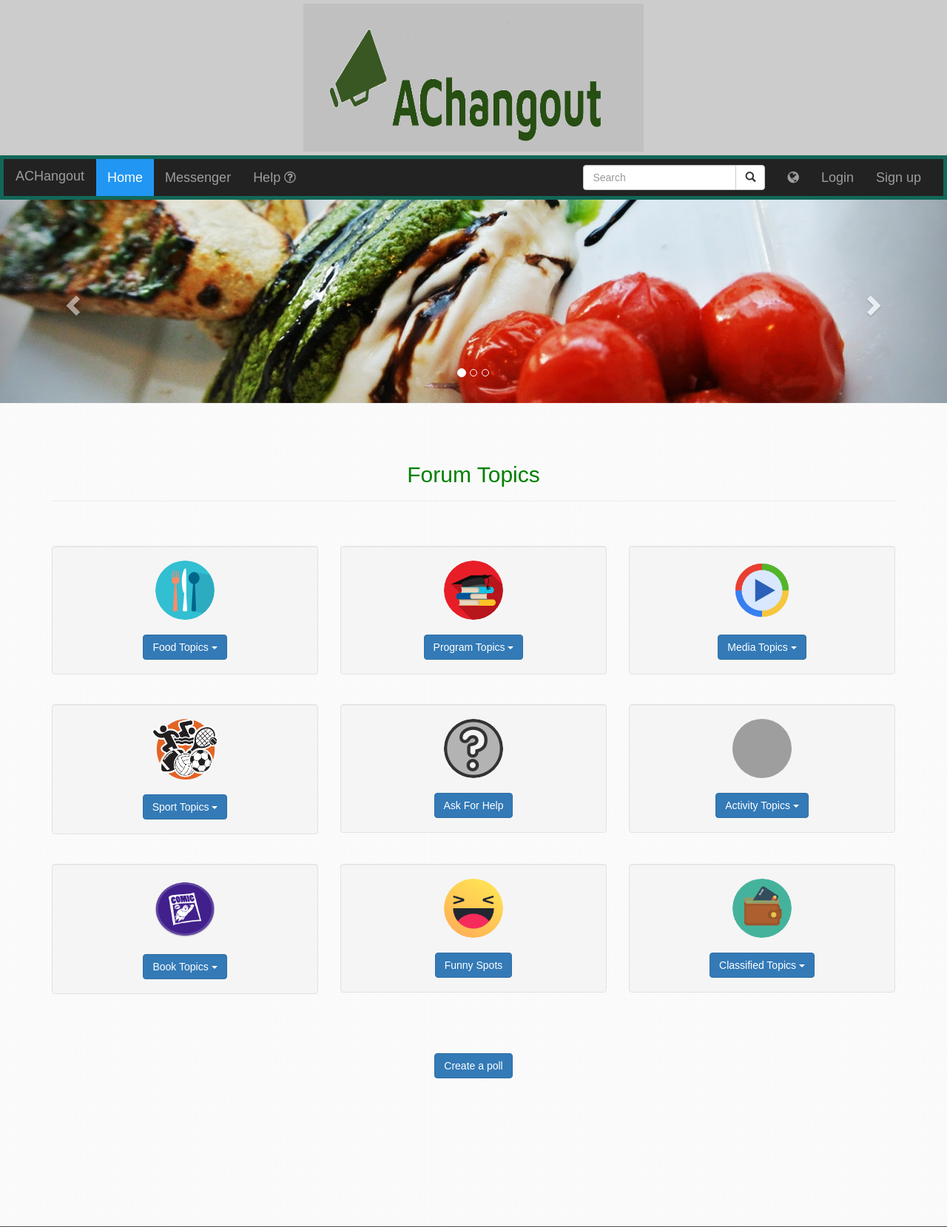
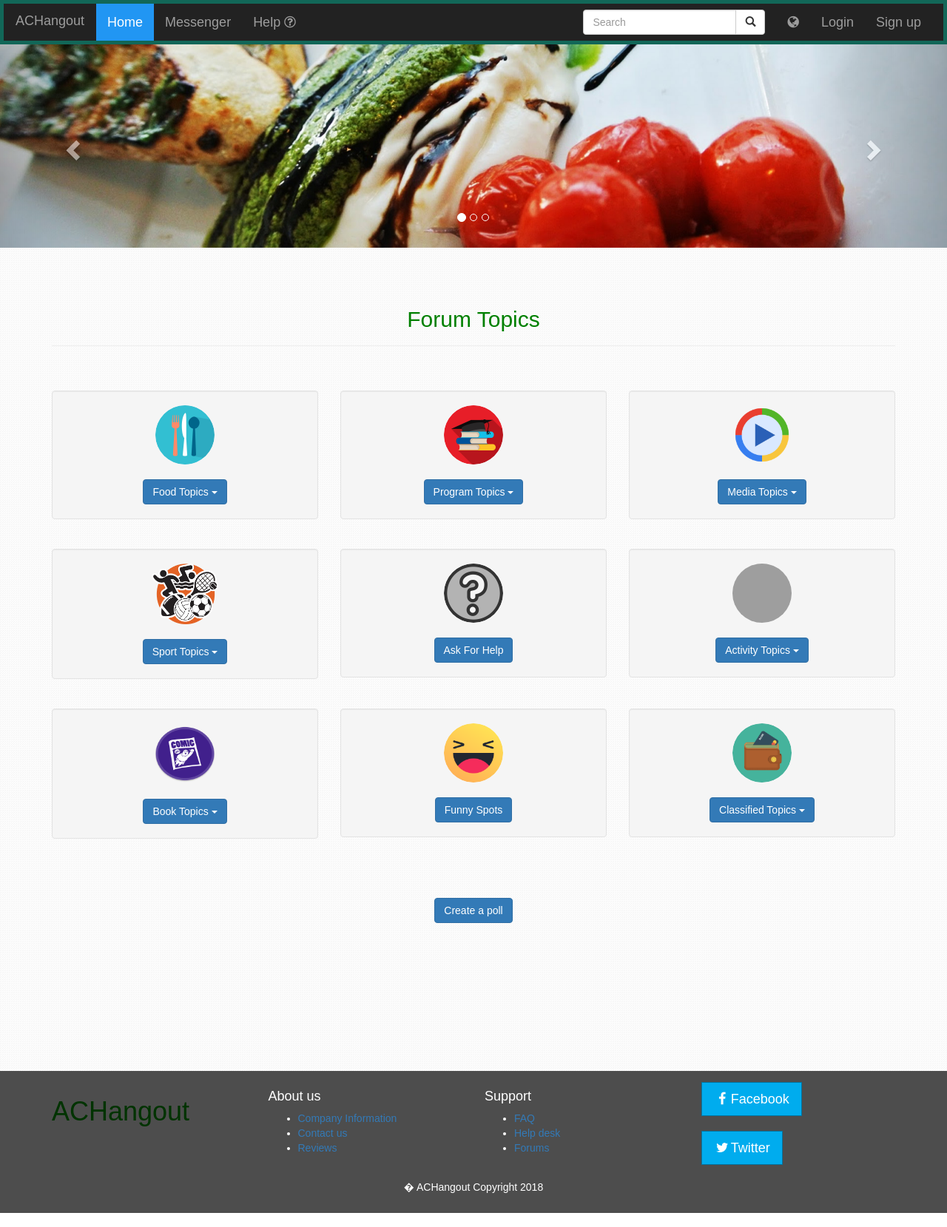
Before and after one commit to Khamai/acHangout, a Java web app: page / in a window 1280 px wide. Shown: the top 1659 px of the page at 74% size. Run offline with Tomcat 11, a stand-in JSP engine, Linux system fonts and the light colour scheme; grey boxes are pictures that could not be loaded.

Commit message:
update header

```diff
--- a/acHangout/WebContent/header.jsp
+++ b/acHangout/WebContent/header.jsp
@@ -5,12 +5,6 @@
 		login = "Hello, " + (String) session.getAttribute("name");
 	}
 %>
-<div class="jumbotron" style="background-color: #cccccc;">
-	<div class="container text-center">
-		<img src="Resources/1.png" width="460" height="200">
-	</div>
-
-</div>
 
 <nav class="navbar navbar-inverse">
 	<div class="container-fluid">
```
